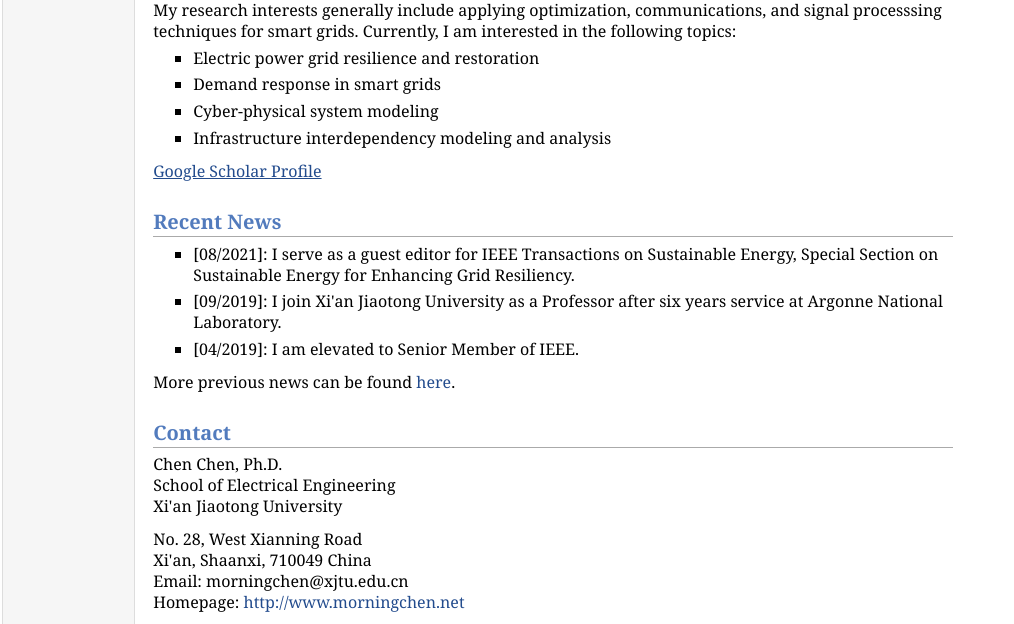
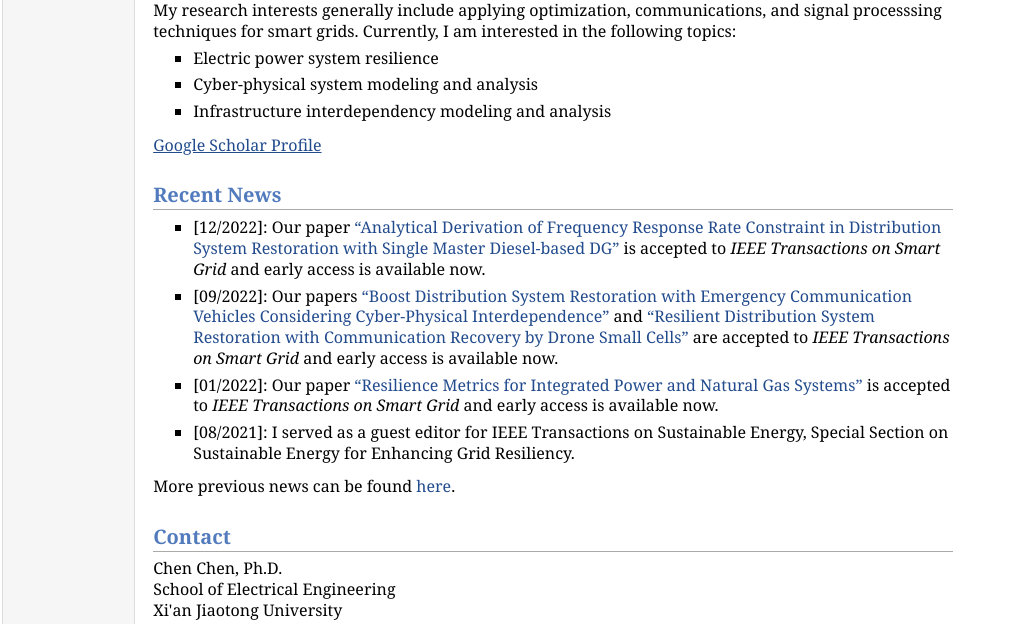
Before and after one commit to chen-morning/chen-morning.github.io, a plain HTML site: page index.html in a window 1280 px wide. Shown: the part 328-952 px from the top of the page, without its empty margins (0-1014 px from the left). Drawn offline with Linux system fonts and the light colour scheme; files whose address does not match are found by name.

Commit message:
Add files via upload

```diff
--- a/index.html
+++ b/index.html
@@ -38,7 +38,7 @@ try {
 <h1>Chen Chen</h1>
 </div>
 <table class="imgtable"><tr><td>
-<a href="http://www.morningchen.net"><img src="images/Chen_ANL_1.jpg" alt="alt text" width="110px" height="154px" /></a>&nbsp;</td>
+<a href="https://chen-morning.github.io/"><img src="images/Chen_ANL_1.jpg" alt="alt text" width="110px" height="154px" /></a>&nbsp;</td>
 <td align="left"><p>Chen Chen, Ph.D. (<a href="documents/CV_Chen.pdf" target=&ldquo;blank&rdquo;>CV</a>)<br />
 Professor <br />
 School of Electrical Engineering <br />
@@ -53,11 +53,9 @@ School of Electrical Engineering <br />
 <h2>Research Interests</h2>
 <p>My research interests generally include applying optimization, communications, and signal processsing techniques for smart grids. Currently, I am interested in the following topics:</p>
 <ul>
-<li><p>Electric power grid resilience and restoration</p>
+<li><p>Electric power system resilience</p>
 </li>
-<li><p>Demand response in smart grids  </p>
-</li>
-<li><p>Cyber-physical system modeling</p>
+<li><p>Cyber-physical system modeling and analysis</p>
 </li>
 <li><p>Infrastructure interdependency modeling and analysis</p>
 </li>
@@ -65,11 +63,13 @@ School of Electrical Engineering <br />
 <p><a href="https://scholar.google.com/citations?user=_2TANcQAAAAJ&amp;hl=en" target=&ldquo;blank&rdquo;><u>Google Scholar Profile</u></a></p>
 <h2>Recent News</h2>
 <ul>
-<li><p>[08/2021]: I serve as a guest editor for IEEE Transactions on Sustainable Energy, Special Section on Sustainable Energy for Enhancing Grid Resiliency.</p>
+<li><p>[12/2022]: Our paper <a href="https://ieeexplore.ieee.org/document/9975833" target=&ldquo;blank&rdquo;>&ldquo;Analytical Derivation of Frequency Response Rate Constraint in Distribution System Restoration with Single Master Diesel-based DG&rdquo;</a> is accepted to <i>IEEE Transactions on Smart Grid</i> and early access is available now.</p>
 </li>
-<li><p>[09/2019]: I join Xi'an Jiaotong University as a Professor after six years service at Argonne National Laboratory.</p>
+<li><p>[09/2022]: Our papers <a href="https://ieeexplore.ieee.org/document/9881595" target=&ldquo;blank&rdquo;>&ldquo;Boost Distribution System Restoration with Emergency Communication Vehicles Considering Cyber-Physical Interdependence&rdquo;</a> and <a href="https://ieeexplore.ieee.org/document/9905721" target=&ldquo;blank&rdquo;>&ldquo;Resilient Distribution System Restoration with Communication Recovery by Drone Small Cells&rdquo;</a> are accepted to <i>IEEE Transactions on Smart Grid</i> and early access is available now.</p>
 </li>
-<li><p>[04/2019]: I am elevated to Senior Member of IEEE. </p>
+<li><p>[01/2022]: Our paper <a href="https://ieeexplore.ieee.org/document/9690611" target=&ldquo;blank&rdquo;>&ldquo;Resilience Metrics for Integrated Power and Natural Gas Systems&rdquo;</a> is accepted to <i>IEEE Transactions on Smart Grid</i> and early access is available now.</p>
+</li>
+<li><p>[08/2021]: I served as a guest editor for IEEE Transactions on Sustainable Energy, Special Section on Sustainable Energy for Enhancing Grid Resiliency.</p>
 </li>
 </ul>
 <p>More previous news can be found <a href="news.html" target=&ldquo;blank&rdquo;>here</a>.</p>
@@ -80,10 +80,10 @@ Xi'an Jiaotong University<br /></p>
 <p>No. 28, West Xianning Road<br />
 Xi'an, Shaanxi, 710049 China  <br />
 Email: morningchen@xjtu.edu.cn<br />
-Homepage: <a href="http://www.morningchen.net" target=&ldquo;blank&rdquo;>http://www.morningchen.net</a></p>
+Homepage: <a href="https://chen-morning.github.io/" target=&ldquo;blank&rdquo;>https://chen-morning.github.io/</a></p>
 <div id="footer">
 <div id="footer-text">
-Page generated 2022-12-12 02:27:51 CST, by <a href="https://github.com/wsshin/jemdoc_mathjax" target="blank">jemdoc+MathJax</a>.
+Page generated 2025-07-02 10:27:30 CDT, by <a href="https://github.com/wsshin/jemdoc_mathjax" target="blank">jemdoc+MathJax</a>.
 </div>
 </div>
 </td>
```
